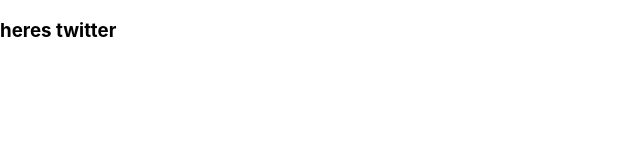
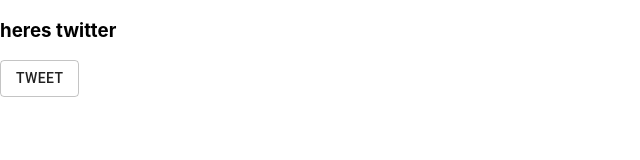
Before and after one commit to causey96bc/new-views, a React (Create React App) app: page /Posts in a window 1280 px wide. Shown: the top 160 px of the page, without its empty margins (0-640 px from the left). Built offline with nearby package versions, Linux system fonts and the light colour scheme.

Commit message:
adding SideBar on Twitter view

```diff
--- a/package.json
+++ b/package.json
@@ -3,6 +3,12 @@
   "version": "0.1.0",
   "private": true,
   "dependencies": {
+    "@emotion/react": "^11.7.1",
+    "@emotion/styled": "^11.6.0",
+    "@material-ui/core": "^4.12.3",
+    "@material-ui/icons": "^4.11.2",
+    "@mui/icons-material": "^5.3.1",
+    "@mui/material": "^5.3.1",
     "@testing-library/jest-dom": "^5.16.1",
     "@testing-library/react": "^12.1.2",
     "@testing-library/user-event": "^13.5.0",
--- /dev/null
+++ b/src/components/SideBar.js
@@ -0,0 +1,50 @@
+import { Button, Drawer, List, ListItem, ListItemIcon, ListItemText } from '@material-ui/core';
+import InboxIcon from '@mui/icons-material/MoveToInbox';
+import MailIcon from '@mui/icons-material/Mail';
+import DeleteIcon from '@mui/icons-material/Delete';
+import CloseIcon from '@mui/icons-material/Close';
+
+import React, { useState } from 'react';
+
+const SideBar = () => {
+    const [toggle, setToggle] = useState(false);
+    const setDrawerToggle = () => {
+        if (toggle === false) {
+            setToggle(true);
+        } else {
+            setToggle(false);
+        }
+    };
+    return (
+        <div className="twitterSidebar">
+            <Button variant={"outlined"} onClick={() => setDrawerToggle()}>
+                tweet
+            </Button>
+            <Drawer open={toggle} anchor={"left"}>
+                <List>
+                    {['Inbox', 'New Tweet', 'Explore', 'Drafts'].map((text, index) => (
+                        <ListItem button key={text}>
+                            <ListItemIcon>
+                                {index % 2 === 0 ? <InboxIcon /> : <MailIcon />}
+                            </ListItemIcon>
+                            <ListItemText primary={text} />
+                        </ListItem>
+                    ))}
+                </List>
+                <ListItem button>
+                    <ListItemIcon>
+                        <DeleteIcon />
+                    </ListItemIcon>
+                    <ListItemText primary={"Delete"} />
+                </ListItem>
+                <ListItem button>
+                    <ListItemIcon>
+                        <CloseIcon />
+                    </ListItemIcon>
+                    <ListItemText primary={"Close"} />
+                </ListItem>
+            </Drawer>
+        </div>
+    );
+};
+export default SideBar;
--- a/src/components/TwitterPosts.js
+++ b/src/components/TwitterPosts.js
@@ -1,7 +1,11 @@
 import React from 'react';
+import SideBar from "./SideBar";
 const TwitterPosts = () => {
     return (
-        <h3>heres twitter</h3>
+        <>
+            <h3>heres twitter</h3>
+            <SideBar />
+        </>
     );
 
 };
```
Also changed, not shown: 1 other file (tests, documents, lock files or other folders).
